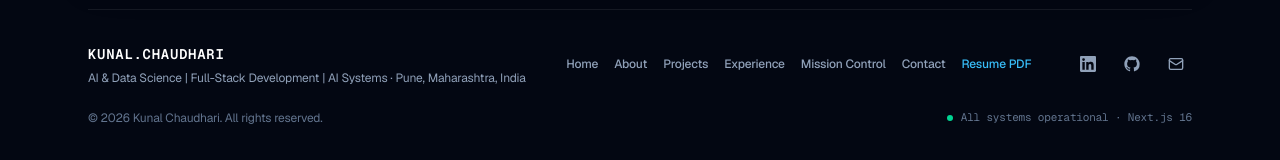
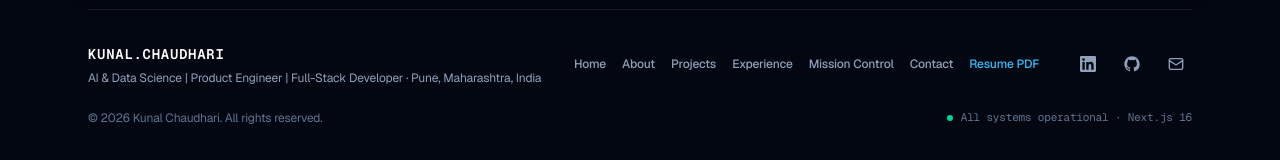
Before and after one commit to Kunal9971172/Portfolio, a Next.js app: page /about in a window 1280 px wide. Shown: the part 2943-3103 px from the top of the page. Built offline with nearby package versions, Linux system fonts and the light colour scheme.

Commit message:
feat(hero): update identity to Product Engineer & Full-Stack Developer

```diff
--- a/components/hero/Hero.tsx
+++ b/components/hero/Hero.tsx
@@ -85,8 +85,8 @@ export default function Hero() {
             className="flex-1"
           >
             <p className="font-extrabold text-violet-400 tracking-tight text-xl sm:text-2xl lg:text-[1.65rem] leading-[1.15] uppercase">
-              Full-Stack<br />
-              Developer.
+              Product Engineer &amp;<br />
+              Full-Stack Developer.
             </p>
           </motion.div>
         </div>
--- a/lib/data/profile.ts
+++ b/lib/data/profile.ts
@@ -4,10 +4,10 @@
 export const profile = {
   name: "Kunal Chaudhari",
   brand: "KUNAL.CHAUDHARI",
-  title: "AI & Data Science | Full-Stack Development | AI Systems",
+  title: "AI & Data Science | Product Engineer | Full-Stack Developer",
   location: "Pune, India",
   headline: "Engineering Intelligent Systems.",
-  positioningStatement: "AI & Data Science | Full-Stack Development | AI Systems",
+  positioningStatement: "AI & Data Science | Product Engineer & Full-Stack Developer",
   positioning:
     "Engineering intelligent applications, multi-agent systems, and scalable full-stack products.",
   intro:
```
